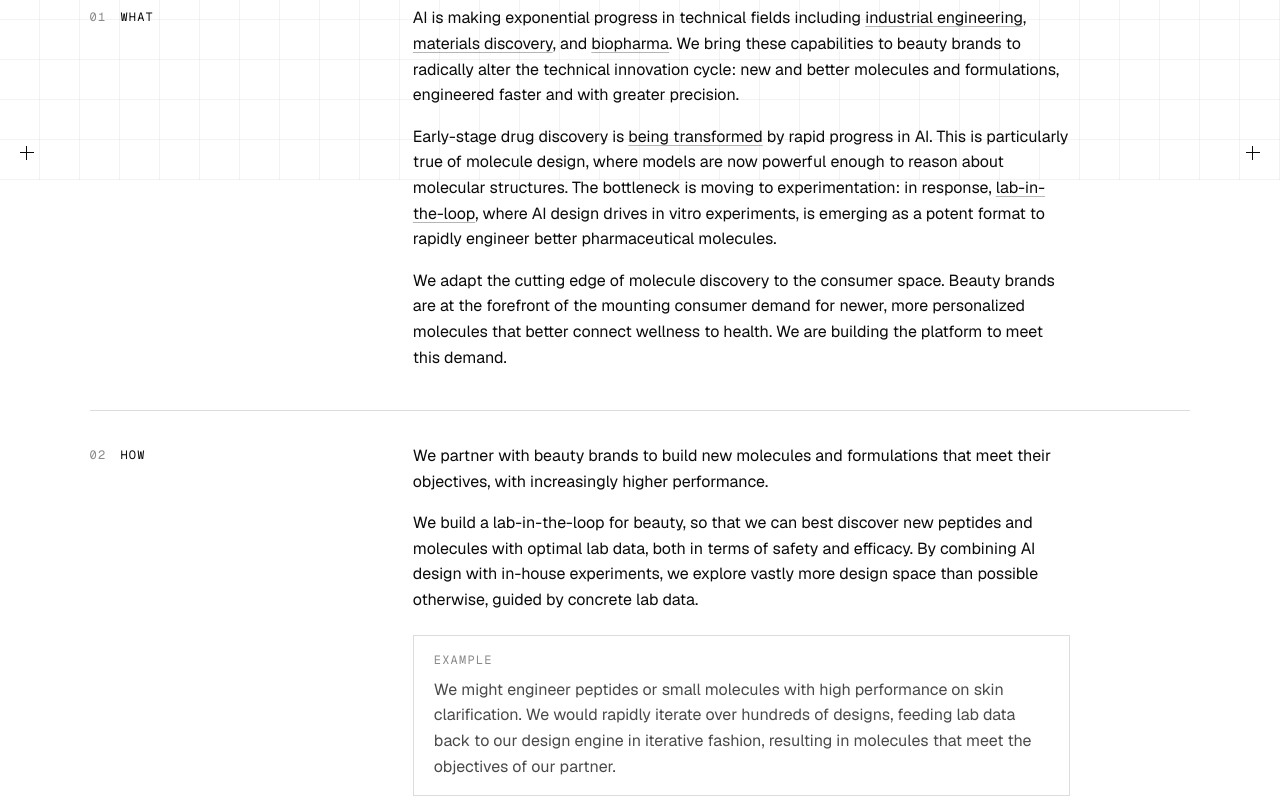
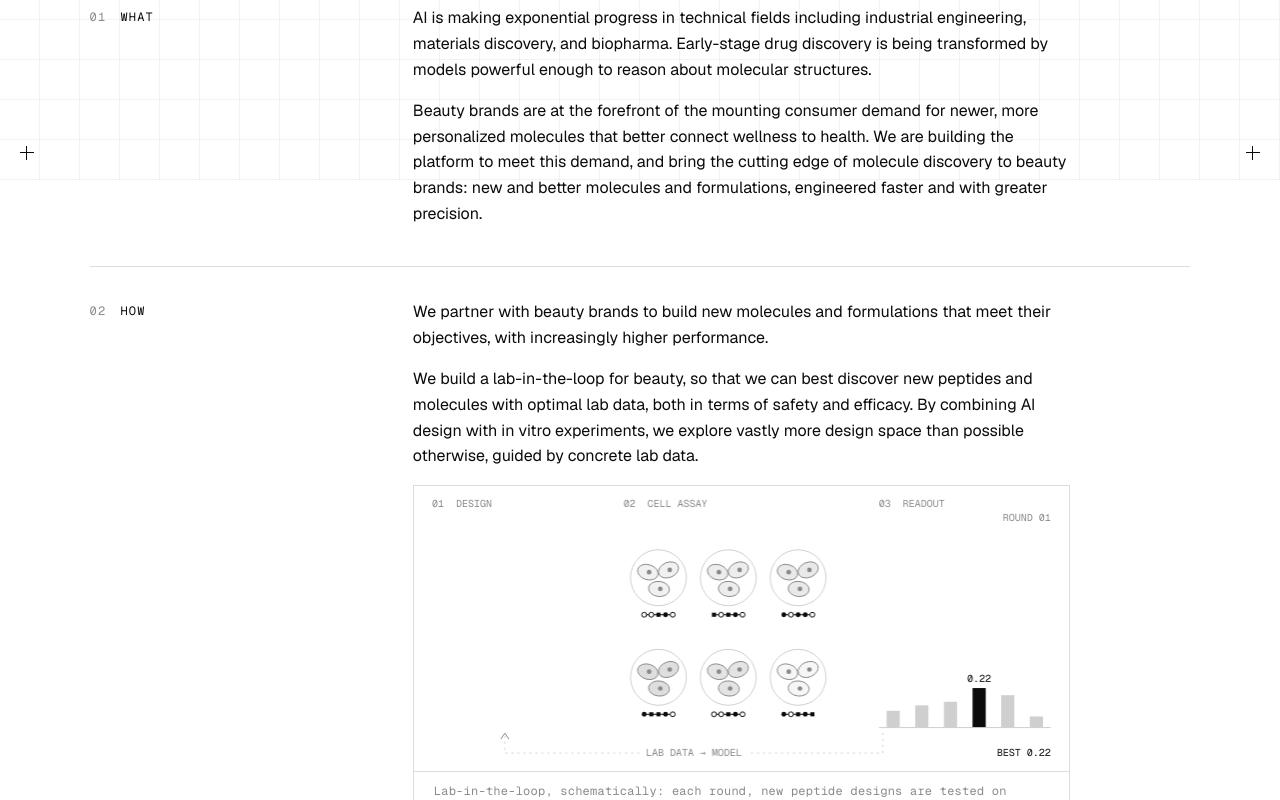
Before and after one commit to jbmichel/ateliermoleculaire, a plain HTML site: page about/index.html in a window 1280 px wide. Shown: the part 620-1420 px from the top of the page. Drawn offline with nearby package versions, Linux system fonts and the light colour scheme.

Commit message:
Rewrite What and How on the about page
Tighter What and How text, without the example box or inline links.
The lab-in-the-loop schematic stays under How.

Co-Authored-By: Claude Opus 5.5 <noreply@anthropic.com>

```diff
--- a/about/index.html
+++ b/about/index.html
@@ -77,17 +77,10 @@ h1 .word { display: block; }
 .entry .body { max-width: 62ch; }
 .entry p { margin: 0 0 1em; }
 .entry p:last-child { margin-bottom: 0; }
-.body a { color: inherit; text-decoration: underline; text-decoration-color: rgba(11, 11, 11, .3); text-decoration-thickness: 1px; text-underline-offset: 3px; transition: text-decoration-color .2s; }
-.body a:hover { text-decoration-color: var(--ink); }
 .loop { margin: 16px 0 0; border: 1px solid var(--rule); background: var(--paper); }
 .loop canvas { display: block; width: 100%; aspect-ratio: 2.3 / 1; min-height: 220px; }
 .loop figcaption { border-top: 1px solid var(--rule); padding: 10px 20px; color: var(--soft); font: 400 12px/1.5 var(--mono); letter-spacing: .02em; }
 @media (max-width: 560px) { .loop canvas { aspect-ratio: 1.45 / 1; } }
-.example {
-  margin: 1.4em 0 0; padding: 16px 20px; border: 1px solid var(--rule); background: var(--paper);
-  color: var(--grey);
-}
-.example .mono { display: block; color: var(--soft); margin-bottom: 8px; }
 
 footer {
   border-top: 1px solid var(--rule); padding-top: 32px; margin-top: 8px;
@@ -126,9 +119,8 @@ footer .soft { color: var(--soft); }
   <section class="entry" aria-labelledby="what">
     <h2 class="mono" id="what"><span class="n">01</span>What</h2>
     <div class="body">
-      <p>AI is making exponential progress in technical fields including <a href="https://www.physicsx.ai/" target="_blank" rel="noopener">industrial engineering</a>, <a href="https://www.ft.com/content/5c2ae092-14af-4bd1-8e3d-8996755cba6a" target="_blank" rel="noopener">materials discovery</a>, and <a href="https://www.nobelprize.org/prizes/chemistry/2024/press-release/" target="_blank" rel="noopener">biopharma</a>. We bring these capabilities to beauty brands to radically alter the technical innovation cycle: new and better molecules and formulations, engineered faster and with greater precision.</p>
-      <p>Early-stage drug discovery is <a href="https://www.fiercebiotech.com/biotech/isomorphic-labs-adds-merck-ai-drug-discovery-roster-days-after-5b-raise" target="_blank" rel="noopener">being transformed</a> by rapid progress in AI. This is particularly true of molecule design, where models are now powerful enough to reason about molecular structures. The bottleneck is moving to experimentation: in response, <a href="https://www.biorxiv.org/content/10.1101/2025.02.19.639050v1" target="_blank" rel="noopener">lab-in-the-loop</a>, where AI design drives in vitro experiments, is emerging as a potent format to rapidly engineer better pharmaceutical molecules.</p>
-      <p>We adapt the cutting edge of molecule discovery to the consumer space. Beauty brands are at the forefront of the mounting consumer demand for newer, more personalized molecules that better connect wellness to health. We are building the platform to meet this demand.</p>
+      <p>AI is making exponential progress in technical fields including industrial engineering, materials discovery, and biopharma. Early-stage drug discovery is being transformed by models powerful enough to reason about molecular structures.</p>
+      <p>Beauty brands are at the forefront of the mounting consumer demand for newer, more personalized molecules that better connect wellness to health. We are building the platform to meet this demand, and bring the cutting edge of molecule discovery to beauty brands: new and better molecules and formulations, engineered faster and with greater precision.</p>
     </div>
   </section>
 
@@ -136,11 +128,7 @@ footer .soft { color: var(--soft); }
     <h2 class="mono" id="how"><span class="n">02</span>How</h2>
     <div class="body">
       <p>We partner with beauty brands to build new molecules and formulations that meet their objectives, with increasingly higher performance.</p>
-      <p>We build a lab-in-the-loop for beauty, so that we can best discover new peptides and molecules with optimal lab data, both in terms of safety and efficacy. By combining AI design with in-house experiments, we explore vastly more design space than possible otherwise, guided by concrete lab data.</p>
-      <div class="example">
-        <span class="mono">Example</span>
-        We might engineer peptides or small molecules with high performance on skin clarification. We would rapidly iterate over hundreds of designs, feeding lab data back to our design engine in iterative fashion, resulting in molecules that meet the objectives of our partner.
-      </div>
+      <p>We build a lab-in-the-loop for beauty, so that we can best discover new peptides and molecules with optimal lab data, both in terms of safety and efficacy. By combining AI design with in vitro experiments, we explore vastly more design space than possible otherwise, guided by concrete lab data.</p>
       <figure class="loop">
         <canvas id="loop" role="img" aria-label="Schematic of the lab-in-the-loop: designed peptides go to a cellular assay, the readout picks the best one, and the lab data feeds the next round of designs, whose scores climb round after round."></canvas>
         <figcaption>Lab-in-the-loop, schematically: each round, new peptide designs are tested on cells, and the readout guides the next round.</figcaption>
```
